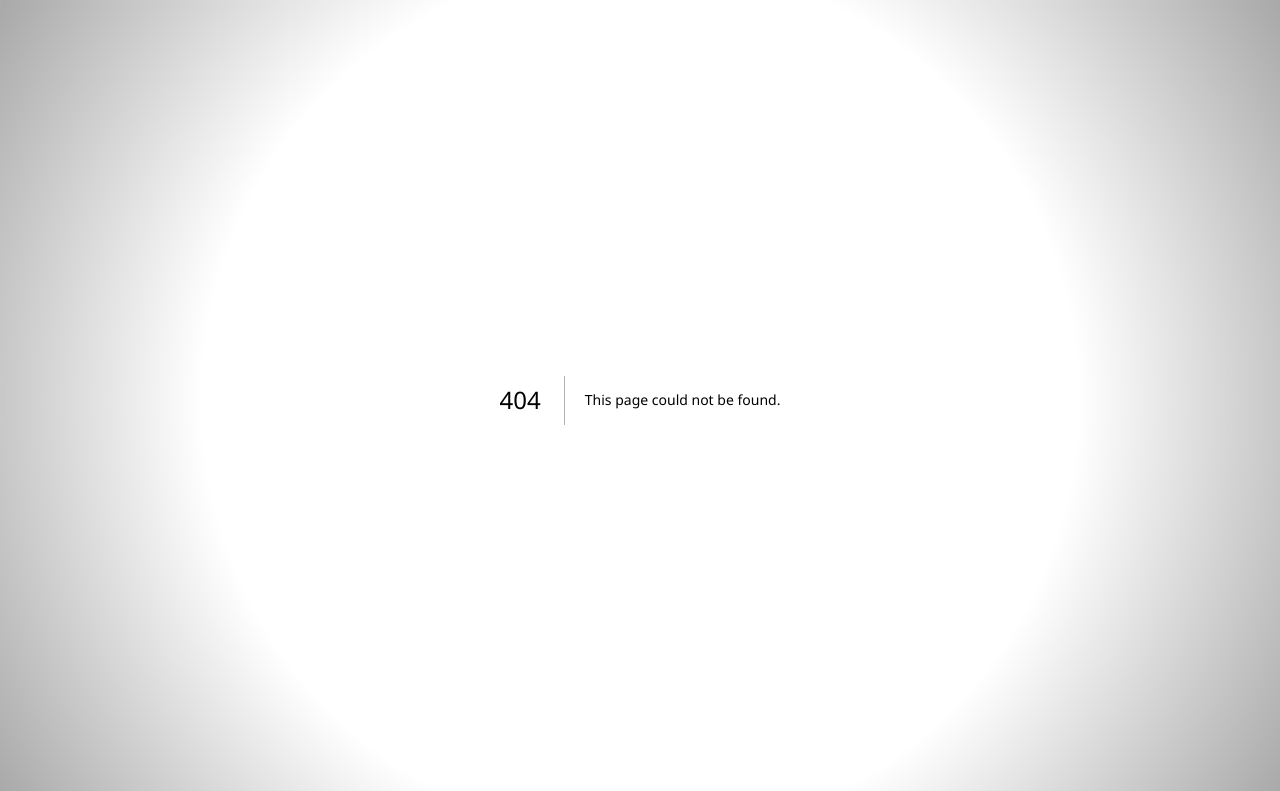
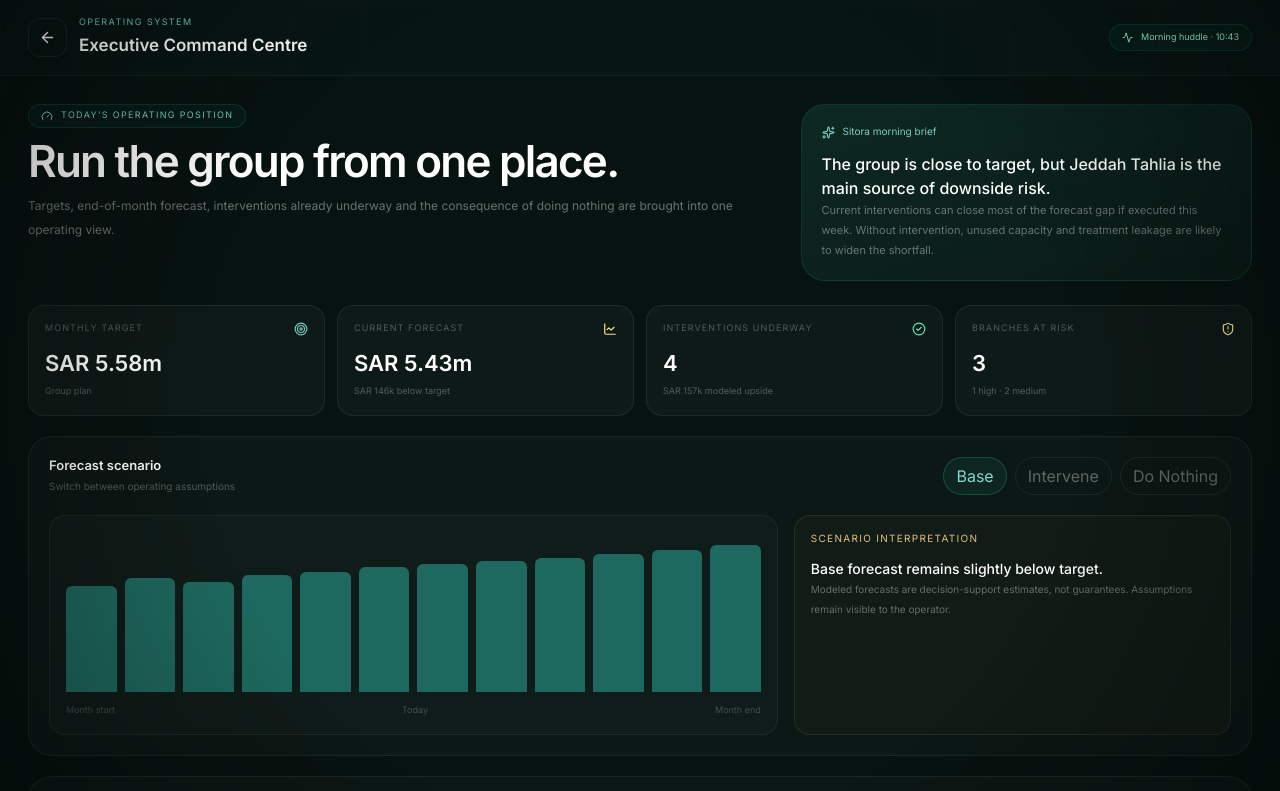
Before and after one commit to Nylon1/SitoraBrandingagency, a Next.js app: page /tools/dental-control/command in a window 1280 px wide. Before the commit this address had no page. Shown: the top 791 px of the page. Built offline with nearby package versions, Linux system fonts and the light colour scheme; a web font is replaced by a local one.

Commit message:
Add executive command centre route

```diff
--- /dev/null
+++ b/app/tools/dental-control/command/page.tsx
@@ -0,0 +1,5 @@
+import { CommandCentre } from "@/components/dental-control/CommandCentre";
+
+export default function CommandCentrePage() {
+  return <CommandCentre />;
+}
```
